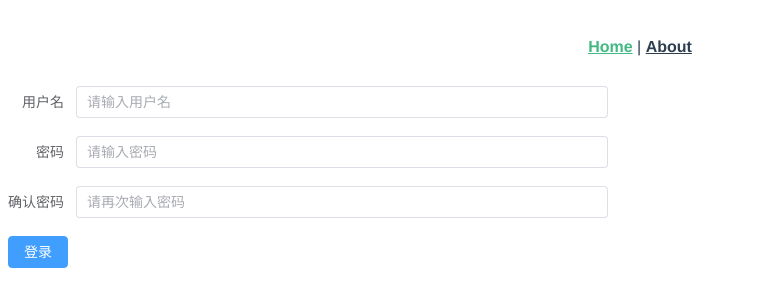
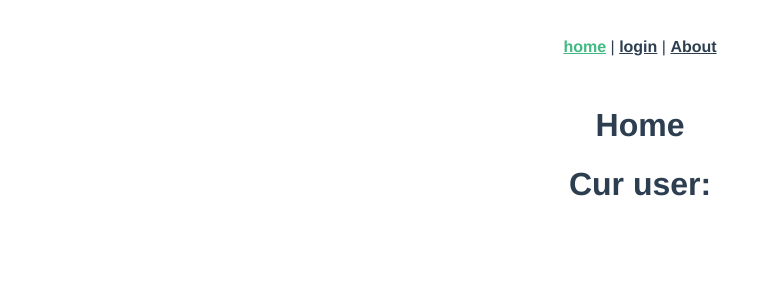
Before and after one commit to 0x587/WebMajorProject, a Vue app: page / in a window 1280 px wide. Shown: the top 306 px of the page, without its empty margins (0-772 px from the left). Built offline with nearby package versions, Linux system fonts and the light colour scheme.

Commit message:
vuex & login

```diff
--- a/package.json
+++ b/package.json
@@ -12,7 +12,8 @@
     "core-js": "^3.8.3",
     "element-plus": "^2.6.3",
     "vue": "^3.2.13",
-    "vue-router": "^4.0.3"
+    "vue-router": "^4.0.3",
+    "vuex": "^4.0.2"
   },
   "devDependencies": {
     "@typescript-eslint/eslint-plugin": "^5.4.0",
--- a/src/App.vue
+++ b/src/App.vue
@@ -1,6 +1,7 @@
 <template>
   <nav>
-    <router-link to="/">Home</router-link> |
+    <router-link to="/">home</router-link> |
+    <router-link to="/login">login</router-link> |
     <router-link to="/about">About</router-link>
   </nav>
   <router-view/>
@@ -13,6 +14,10 @@
   -moz-osx-font-smoothing: grayscale;
   text-align: center;
   color: #2c3e50;
+}
+.header{
+  display: flex
+  ali
 }
 
 nav {
--- a/src/main.ts
+++ b/src/main.ts
@@ -6,4 +6,6 @@ import router from './router'
 import ElementPlus from 'element-plus'
 import 'element-plus/dist/index.css'
 
-createApp(App).use(router).use(ElementPlus).mount('#app')
+import { store, key } from './store/store'
+
+createApp(App).use(router).use(store, key).use(ElementPlus).mount('#app')
--- a/src/router/index.ts
+++ b/src/router/index.ts
@@ -1,19 +1,20 @@
 import { createRouter, createWebHistory, RouteRecordRaw } from 'vue-router'
-import HomeView from '../views/HomeView.vue'
 
 const routes: Array<RouteRecordRaw> = [
   {
     path: '/',
     name: 'home',
-    component: HomeView
+    component: () => import('../views/HomeView.vue')
+  },
+  {
+    path: '/login',
+    name: 'login',
+    component: () => import('../views/LoginView.vue')
   },
   {
     path: '/about',
     name: 'about',
-    // route level code-splitting
-    // this generates a separate chunk (about.[hash].js) for this route
-    // which is lazy-loaded when the route is visited.
-    component: () => import(/* webpackChunkName: "about" */ '../views/AboutView.vue')
+    component: () => import('../views/AboutView.vue')
   }
 ]
 
--- /dev/null
+++ b/src/store/store.ts
@@ -0,0 +1,29 @@
+import { InjectionKey } from 'vue'
+import { createStore, useStore as baseUseStore, Store } from 'vuex'
+
+// 为 store state 声明类型
+export interface State {
+    username: string | undefined,
+    role: string | undefined
+}
+
+// 定义 injection key
+export const key: InjectionKey<Store<State>> = Symbol()
+
+export const store = createStore<State>({
+    state: {
+        username: undefined,
+        role: undefined
+    },
+    mutations: {
+        login(state, obj: { username: string, role: string }) {
+            state.username = obj.username
+            state.role = obj.role
+        }
+    }
+})
+
+// 定义自己的 `useStore` 组合式函数
+export function useStore() {
+    return baseUseStore(key)
+}
--- a/src/views/HomeView.vue
+++ b/src/views/HomeView.vue
@@ -1,53 +1,6 @@
 <template>
-  <el-form :model="form" label-width="auto" style="max-width: 600px">
-    <el-form-item label="用户名">
-      <el-input v-model="form.username" placeholder="请输入用户名" />
-    </el-form-item>
-    <el-form-item label="密码">
-      <el-input v-model="form.password" placeholder="请输入密码" show-password />
-    </el-form-item>
-    <el-form-item label="确认密码">
-      <el-input v-model="form.password_" placeholder="请再次输入密码" show-password />
-    </el-form-item>
-    <el-form-item>
-      <el-button type="primary" @click="login">登录</el-button>
-    </el-form-item>
-  </el-form>
+    <div class="main">
+        <h1>Home</h1>
+        <h1>Cur user: {{ this.$store.state.username }}</h1>
+    </div>
 </template>
-
-<script lang="ts">
-import { defineComponent } from 'vue';
-import api from '@/http/api';
-import { ElMessage } from 'element-plus';
-
-export default defineComponent({
-  name: 'HomeView',
-  data() {
-    return {
-      form: {
-        username: '',
-        password: '',
-        password_: ''
-      }
-    }
-  },
-  mounted() {
-    console.log(123);
-  },
-  methods: {
-    login() {
-      if (this.form.password !== this.form.password_) {
-        ElMessage.error('两次密码不一致');
-        return;
-      }
-      api.loginUser(this.form.username, this.form.password).then(res => {
-        if (res) {
-          ElMessage.success('登录成功');
-        } else {
-          ElMessage.error('登录失败');
-        }
-      })
-    }
-  }
-});
-</script>
--- /dev/null
+++ b/src/views/LoginView.vue
@@ -0,0 +1,56 @@
+<template>
+  <el-form :model="form" label-width="auto" style="max-width: 600px">
+    <el-form-item label="用户名">
+      <el-input v-model="form.username" placeholder="请输入用户名" />
+    </el-form-item>
+    <el-form-item label="密码">
+      <el-input v-model="form.password" placeholder="请输入密码" show-password />
+    </el-form-item>
+    <el-form-item label="确认密码">
+      <el-input v-model="form.password_" placeholder="请再次输入密码" show-password />
+    </el-form-item>
+    <el-form-item>
+      <el-button type="primary" @click="login">登录</el-button>
+    </el-form-item>
+  </el-form>
+</template>
+
+<script lang="ts">
+import { defineComponent } from 'vue';
+import { useStore } from '@/store/store';
+import api from '@/http/api';
+import { ElMessage } from 'element-plus';
+
+export default defineComponent({
+  name: 'HomeView',
+  data() {
+    return {
+      form: {
+        username: 'test',
+        password: '123',
+        password_: '123'
+      }
+    }
+  },
+  mounted() {
+    console.log(123);
+  },
+  methods: {
+    login() {
+      if (this.form.password !== this.form.password_) {
+        ElMessage.error('两次密码不一致');
+        return;
+      }
+      api.loginUser(this.form.username, this.form.password).then(res => {
+        if (res) {
+          ElMessage.success('登录成功');
+          this.$store.commit('login', { username: this.form.username, role: 'test' })
+          this.$router.push({ path: '/' });
+        } else {
+          ElMessage.error('登录失败');
+        }
+      })
+    }
+  }
+});
+</script>
```
Also changed, not shown: 1 other file (tests, documents, lock files or other folders).
